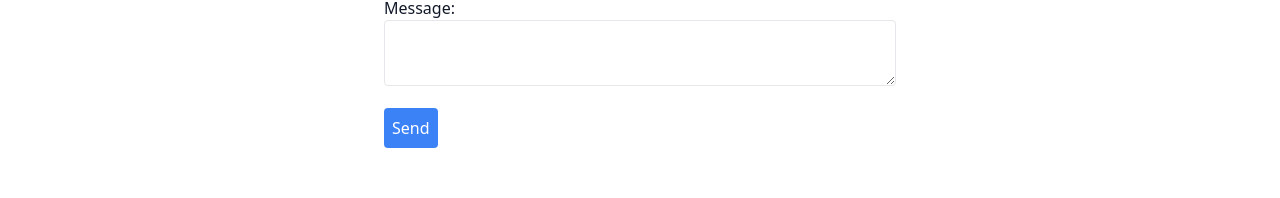
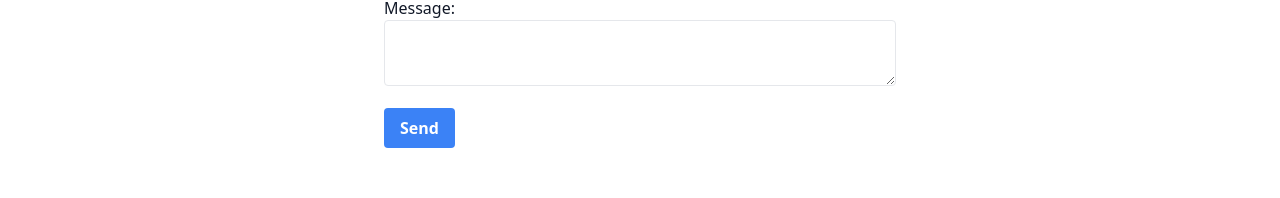
Before and after one commit to AlexHappel/Better-Portfolio, a React (Create React App) app in the folder frontend/: page /contact in a window 1280 px wide. Shown: the part 406-604 px from the top of the page. Built offline with nearby package versions, Linux system fonts and the light colour scheme.

Commit message:
Add ripple effect to buttons, and ensure consistent link width in projects

```diff
--- a/frontend/src/App.js
+++ b/frontend/src/App.js
@@ -6,6 +6,7 @@ import Contact from './pages/Contact';
 import Projects from './pages/Projects.jsx';
 import Header from './components/Header.jsx';
 import Footer from './components/Footer.jsx';
+
 
 function App() {
   return (
--- /dev/null
+++ b/frontend/src/components/RippleButton.css
@@ -0,0 +1,14 @@
+.ripple {
+    position: absolute;
+    border-radius: 50%;
+    background: rgba(255, 255, 255, 0.6);
+    transform: scale(0);
+    animation: ripple 600ms linear;
+}
+
+@keyframes ripple {
+    to {
+        transform: scale(4);
+        opacity: 0;
+    }
+}
--- /dev/null
+++ b/frontend/src/components/RippleButton.jsx
@@ -0,0 +1,35 @@
+import React from 'react';
+import './RippleButton.css';
+
+const RippleButton = ({ children }) => {
+    const createRipple = (event) => {
+        const button = event.currentTarget;
+        const circle = document.createElement('span');
+        const diameter = Math.max(button.clientWidth, button.clientHeight);
+        const radius = diameter / 2;
+
+        circle.style.width = circle.style.height = `${diameter}px`;
+        circle.style.left = `${event.clientX - button.offsetLeft - radius}px`;
+        circle.style.top = `${event.clientY - button.offsetTop - radius}px`;
+        circle.classList.add('ripple');
+
+        const ripple = button.getElementsByClassName('ripple')[0];
+
+        if (ripple) {
+            ripple.remove();
+        }
+
+        button.appendChild(circle);
+    };
+
+    return (
+        <button
+            className="relative overflow-hidden bg-blue-500 text-white font-bold py-2 px-4 rounded focus:outline-none"
+            onClick={createRipple}
+        >
+            {children}
+        </button>
+    );
+};
+
+export default RippleButton;
--- a/frontend/src/pages/Contact.jsx
+++ b/frontend/src/pages/Contact.jsx
@@ -1,5 +1,6 @@
 import React, { useState } from 'react';
 import axios from 'axios';
+import RippleButton from '../components/RippleButton';
 
 function Contact() {
   const [formData, setFormData] = useState({
@@ -54,13 +55,17 @@ function Contact() {
           Message:
           <textarea name="message" value={formData.message} onChange={handleChange} required className="border p-2 rounded w-full transition-colors focus:border-blue-500 dark:bg-gray-700 dark:text-gray-200 dark:border-gray-600" />
         </label>
-        <button type="submit" className="bg-blue-500 text-white p-2 rounded transition-transform transform hover:scale-105 dark:bg-blue-700">Send</button>
+        <RippleButton type="submit" className="bg-blue-500 text-white p-2 rounded transition-transform transform hover:scale-105 dark:bg-blue-700">
+          Send
+        </RippleButton>
       </form>
       {showModal && (
         <div className="fixed inset-0 bg-gray-800 bg-opacity-50 flex items-center justify-center p-4">
           <div className="bg-white p-4 rounded shadow dark:bg-gray-700 dark:text-gray-200 max-w-md w-full">
             <p>{status}</p>
-            <button onClick={() => setShowModal(false)} className="mt-4 bg-blue-500 text-white p-2 rounded dark:bg-blue-700">Close</button>
+            <RippleButton onClick={() => setShowModal(false)} className="mt-4 bg-blue-500 text-white p-2 rounded dark:bg-blue-700">
+              Close
+            </RippleButton>
           </div>
         </div>
       )}
--- a/frontend/src/pages/Projects.jsx
+++ b/frontend/src/pages/Projects.jsx
@@ -37,7 +37,11 @@ const Projects = () => {
           <li key={index} className="border p-4 rounded shadow transition-transform transform hover:scale-105 dark:border-gray-700 flex flex-col">
             <h2 className="text-2xl font-semibold">{project.title}</h2>
             <p className="text-gray-700 dark:text-gray-300">{project.description}</p>
-            <a href={project.link} className="text-blue-600 hover:underline transition-colors hover:text-blue-800 dark:text-blue-400 dark:hover:text-blue-600">View Project</a>
+            <div className="inline-block">
+              <a href={project.link} className="text-blue-600 hover:underline transition-colors hover:text-blue-800 dark:text-blue-400 dark:hover:text-blue-600">
+                View Project
+              </a>
+            </div>
           </li>
         ))}
       </ul>
```
